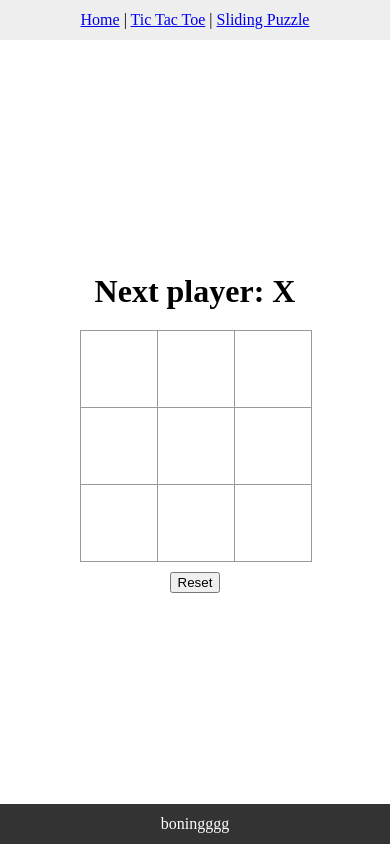
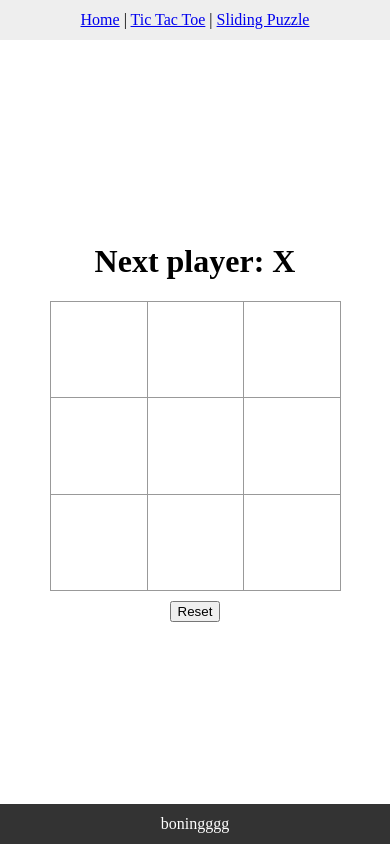
Before and after one commit to boning-w/react-game, a React (Create React App) app: page /tic-tac-toe in a window 390 px wide. Built offline with nearby package versions, Linux system fonts and the light colour scheme.

Commit message:
fix: the height of the game Tic Tac Toe over the big screen

```diff
--- a/src/games/tic-tac-toe/TicTacToe.css
+++ b/src/games/tic-tac-toe/TicTacToe.css
@@ -13,15 +13,23 @@
 .tic-tac-toe-square {
   background: #fff;
   border: 1px solid #999;
-  width: 20vw;
-  height: 20vw;
+  width: 150px;
+  height: 150px;
   margin-right: -1px;
   margin-top: -1px;
   padding: 0;
-  font-size: 10vw;
+  font-size: 75px;
   font-weight: bold;
 }
 
 .tic-tac-toe-reset {
   margin-top: 10px;
 }
+
+@media screen and (max-width: 600px) {
+  .tic-tac-toe-square {
+    width: 25vw;
+    height: 25vw;
+    font-size: 10vw;
+  }
+}
```
